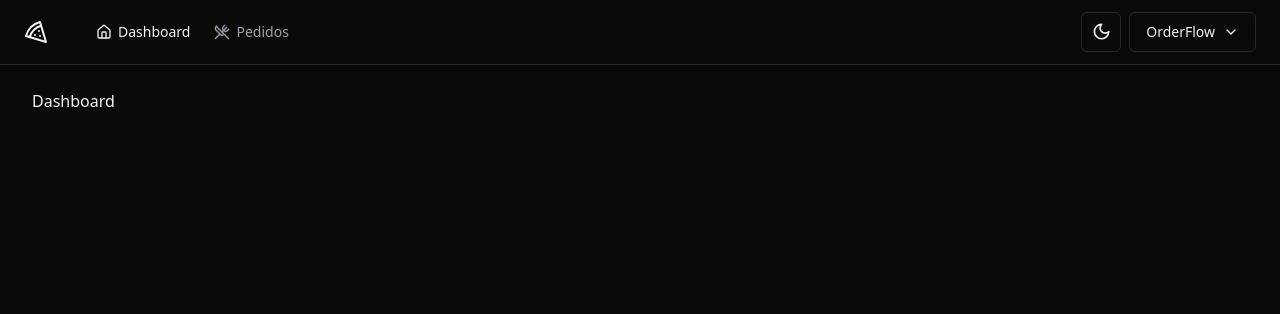
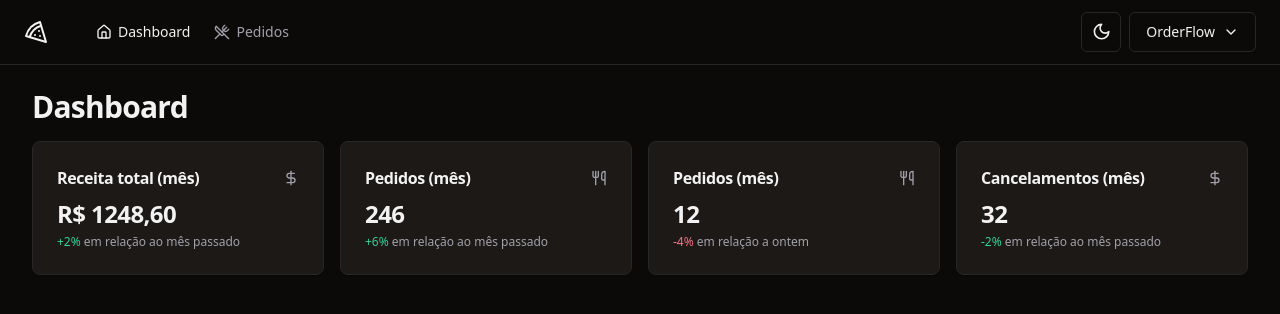
Before and after one commit to EnzoMoita/OrderFlow, a React (Vite) app: page / in a window 1280 px wide. Shown: the top 314 px of the page. Built offline with nearby package versions, Linux system fonts and the light colour scheme.

Commit message:
initialcards

```diff
--- /dev/null
+++ b/src/components/ui/card.tsx
@@ -0,0 +1,79 @@
+import * as React from "react"
+
+import { cn } from "@/lib/utils"
+
+const Card = React.forwardRef<
+  HTMLDivElement,
+  React.HTMLAttributes<HTMLDivElement>
+>(({ className, ...props }, ref) => (
+  <div
+    ref={ref}
+    className={cn(
+      "rounded-lg border bg-card text-card-foreground shadow-sm",
+      className
+    )}
+    {...props}
+  />
+))
+Card.displayName = "Card"
+
+const CardHeader = React.forwardRef<
+  HTMLDivElement,
+  React.HTMLAttributes<HTMLDivElement>
+>(({ className, ...props }, ref) => (
+  <div
+    ref={ref}
+    className={cn("flex flex-col space-y-1.5 p-6", className)}
+    {...props}
+  />
+))
+CardHeader.displayName = "CardHeader"
+
+const CardTitle = React.forwardRef<
+  HTMLParagraphElement,
+  React.HTMLAttributes<HTMLHeadingElement>
+>(({ className, ...props }, ref) => (
+  <h3
+    ref={ref}
+    className={cn(
+      "text-2xl font-semibold leading-none tracking-tight",
+      className
+    )}
+    {...props}
+  />
+))
+CardTitle.displayName = "CardTitle"
+
+const CardDescription = React.forwardRef<
+  HTMLParagraphElement,
+  React.HTMLAttributes<HTMLParagraphElement>
+>(({ className, ...props }, ref) => (
+  <p
+    ref={ref}
+    className={cn("text-sm text-muted-foreground", className)}
+    {...props}
+  />
+))
+CardDescription.displayName = "CardDescription"
+
+const CardContent = React.forwardRef<
+  HTMLDivElement,
+  React.HTMLAttributes<HTMLDivElement>
+>(({ className, ...props }, ref) => (
+  <div ref={ref} className={cn("p-6 pt-0", className)} {...props} />
+))
+CardContent.displayName = "CardContent"
+
+const CardFooter = React.forwardRef<
+  HTMLDivElement,
+  React.HTMLAttributes<HTMLDivElement>
+>(({ className, ...props }, ref) => (
+  <div
+    ref={ref}
+    className={cn("flex items-center p-6 pt-0", className)}
+    {...props}
+  />
+))
+CardFooter.displayName = "CardFooter"
+
+export { Card, CardHeader, CardFooter, CardTitle, CardDescription, CardContent }
--- a/src/pages/auth/app/dashboard.tsx
+++ /dev/null
@@ -1,11 +0,0 @@
-import { Helmet } from "react-helmet-async"
-
-
-export function Dashboard(){
-    return   (
-    <>
-    <Helmet title="Dashboard" />
-    <h1>Dashboard</h1>
-</>
-    )
-}
--- /dev/null
+++ b/src/pages/auth/app/dashboard/dashboard.tsx
@@ -0,0 +1,24 @@
+import { Helmet } from "react-helmet-async"
+import { MonthRevenueCard } from "./month-revenue-card"
+import { MonthOrdersAmountCard } from "./month-orders-amont-card"
+import { DayOrdersAmountCard } from "./day-orders-amont-card"
+import { MonthCanceledOrdersAmountCard } from "./month-canceled-orders-amont"
+
+
+export function Dashboard(){
+    return   (
+    <>
+    <Helmet title="Dashboard" />
+        <div className="flex flex-col gap-4">
+            <h1 className="text-3xl font-bold tracking-tight">Dashboard</h1>
+
+            <div className="grid grid-cols-4 gap-4">
+            <MonthRevenueCard />
+            <MonthOrdersAmountCard />
+            <DayOrdersAmountCard />
+            <MonthCanceledOrdersAmountCard />
+            </div>
+        </div>
+</>
+    )
+}
--- /dev/null
+++ b/src/pages/auth/app/dashboard/day-orders-amont-card.tsx
@@ -0,0 +1,21 @@
+import { Card, CardContent, CardHeader, CardTitle } from "@/components/ui/card"
+import {  Utensils } from "lucide-react"
+
+export function DayOrdersAmountCard(){
+    return(
+        <Card>
+        <CardHeader className="flex-row items-center justify-between space-y-0 pb-2">
+            <CardTitle className="text-base font-semibold">Pedidos (mês)</CardTitle>
+            <Utensils className="h-4 w-4 text-muted-foreground" />
+        </CardHeader>
+        <CardContent  className="space-y-1">
+            <span className="text-2xl font-bold tracking-tight">
+           12
+            </span>
+            <p className="text-xs text-muted-foreground">
+                <span className="text-rose-500 dark:text-rose-400">-4%</span> em relação a ontem
+            </p>
+        </CardContent>
+    </Card>
+    )
+}
--- /dev/null
+++ b/src/pages/auth/app/dashboard/month-canceled-orders-amont.tsx
@@ -0,0 +1,21 @@
+import { Card, CardContent, CardHeader, CardTitle } from "@/components/ui/card"
+import { DollarSign } from "lucide-react"
+
+export function MonthCanceledOrdersAmountCard(){
+    return(
+        <Card>
+        <CardHeader className="flex-row items-center justify-between space-y-0 pb-2">
+            <CardTitle className="text-base font-semibold">Cancelamentos (mês)</CardTitle>
+            <DollarSign className="h-4 w-4 text-muted-foreground" />
+        </CardHeader>
+        <CardContent  className="space-y-1">
+            <span className="text-2xl font-bold tracking-tight">
+            32
+            </span>
+            <p className="text-xs text-muted-foreground">
+                <span className="text-emerald-500 dark:text-emerald-400">-2%</span> em relação ao mês passado
+            </p>
+        </CardContent>
+    </Card>
+    )
+}
--- /dev/null
+++ b/src/pages/auth/app/dashboard/month-orders-amont-card.tsx
@@ -0,0 +1,21 @@
+import { Card, CardContent, CardHeader, CardTitle } from "@/components/ui/card"
+import {  Utensils } from "lucide-react"
+
+export function MonthOrdersAmountCard(){
+    return(
+        <Card>
+        <CardHeader className="flex-row items-center justify-between space-y-0 pb-2">
+            <CardTitle className="text-base font-semibold">Pedidos (mês)</CardTitle>
+            <Utensils className="h-4 w-4 text-muted-foreground" />
+        </CardHeader>
+        <CardContent  className="space-y-1">
+            <span className="text-2xl font-bold tracking-tight">
+            246
+            </span>
+            <p className="text-xs text-muted-foreground">
+                <span className="text-emerald-500 dark:text-emerald-400">+6%</span> em relação ao mês passado
+            </p>
+        </CardContent>
+    </Card>
+    )
+}
--- /dev/null
+++ b/src/pages/auth/app/dashboard/month-revenue-card.tsx
@@ -0,0 +1,21 @@
+import { Card, CardContent, CardHeader, CardTitle } from "@/components/ui/card"
+import { DollarSign } from "lucide-react"
+
+export function MonthRevenueCard(){
+    return(
+        <Card>
+        <CardHeader className="flex-row items-center justify-between space-y-0 pb-2">
+            <CardTitle className="text-base font-semibold">Receita total (mês)</CardTitle>
+            <DollarSign className="h-4 w-4 text-muted-foreground" />
+        </CardHeader>
+        <CardContent  className="space-y-1">
+            <span className="text-2xl font-bold tracking-tight">
+            R$ 1248,60
+            </span>
+            <p className="text-xs text-muted-foreground">
+                <span className="text-emerald-500 dark:text-emerald-400">+2%</span> em relação ao mês passado
+            </p>
+        </CardContent>
+    </Card>
+    )
+}
--- a/src/routes.tsx
+++ b/src/routes.tsx
@@ -1,5 +1,5 @@
 import { createBrowserRouter } from "react-router-dom"
-import { Dashboard } from "./pages/auth/app/dashboard"
+import { Dashboard } from "./pages/auth/app/dashboard/dashboard"
 import { SignIn } from "./pages/auth/sign-in"
 import { AppLayout } from "./pages/_layouts/app"
 import { AuthLayout } from "./pages/_layouts/auth"
```
